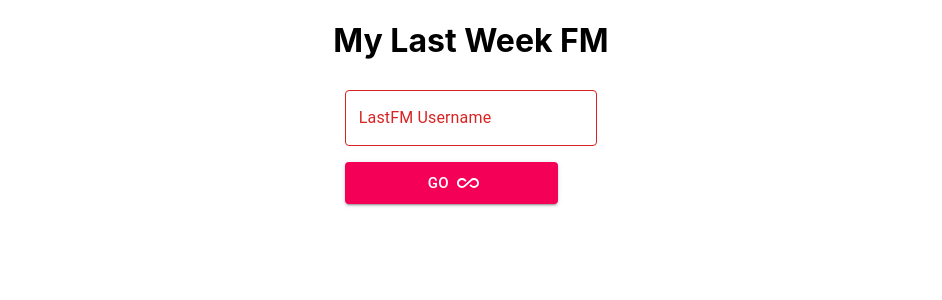
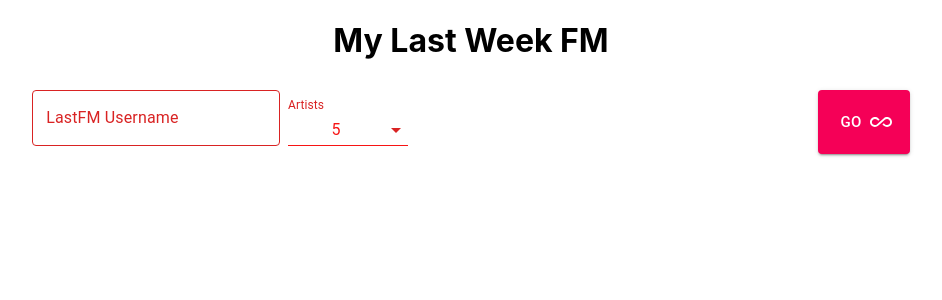
Before and after one commit to talitastravassos/my-last-fm, a React (Create React App) app: page / in a window 1280 px wide. Shown: the top 300 px of the page, without its empty margins (169-1111 px from the left). Built offline with nearby package versions, Linux system fonts and the light colour scheme.

Commit message:
added select input component

```diff
--- a/src/App.js
+++ b/src/App.js
@@ -1,19 +1,18 @@
 import { Button, makeStyles } from '@material-ui/core';
 import { AllInclusive } from '@material-ui/icons';
-import React from 'react';
+import React, { useContext, useEffect, useState } from 'react';
 import './App.scss';
 import Box from './components/Box';
 import Input from './components/Input';
+import SelectInput from './components/SelectInput';
 import { LastFMContext } from './context/LastFMContext';
 
 const useStyles = makeStyles((theme) => ({
   root: {
     display: 'flex',
-    flexDirection: 'column',
-
+    justifyContent: 'space-around',
     '& > *': {
       margin: theme.spacing(1),
-      width: '25ch',
     },
   },
   container: {
@@ -25,18 +24,22 @@
 
 function App() {
   const classes = useStyles();
-  const [username, setUsername] = React.useState('');
+  const [username, setUsername] = useState('');
+  const [numberOfArtists, setNumberOfArtists] = useState(5);
+
   const {
     action: { getUsernameData, formatMessage },
     state: { userData, message },
-  } = React.useContext(LastFMContext);
+  } = useContext(LastFMContext);
 
-  React.useEffect(() => {
+  useEffect(() => {
     console.log(userData);
+
     if (userData) {
-      formatMessage(10);
+      formatMessage(numberOfArtists);
     }
-  }, [userData, formatMessage]);
+
+  }, [userData, formatMessage, numberOfArtists]);
 
   const handleSubmit = async (event) => {
     event.preventDefault();
@@ -46,8 +49,9 @@
   return (
     <div className='App'>
       <h1>My Last Week FM</h1>
-      <div className={classes.container}>
+      <div>
         <form onSubmit={handleSubmit} className={classes.root}>
+          <div style={{ display: 'flex' }}>
             <Input
               name={'username'}
               value={username}
@@ -55,6 +59,13 @@
               placeholder={'Your LastFM Username'}
               label={'LastFM Username'}
             />
+            <SelectInput
+              value={numberOfArtists}
+              label={'Artists'}
+              items={[5, 10, 15, 20, 30]}
+              onChange={(e) => setNumberOfArtists(e.target.value)}
+            />
+          </div>
           <Button
             variant='contained'
             color='secondary'
--- a/src/components/Input.js
+++ b/src/components/Input.js
@@ -2,10 +2,6 @@
 import React from 'react';
 
 const useStyles = makeStyles((theme) => ({
-  textField: {
-    marginLeft: theme.spacing.unit,
-    marginRight: theme.spacing.unit,
-  },
   cssLabel: {
     '&:not(hover):not($disabled):not($cssFocused):not($error)': {
       color: '#d92323',
@@ -15,6 +11,7 @@
     },
   },
   cssOutlinedInput: {
+    color: '#d92323',
     '&:not(hover):not($disabled):not($cssFocused):not($error) $notchedOutline': {
       borderColor: '#d92323', //default
     },
@@ -40,7 +37,6 @@
     <TextField
       label={label}
       placeholder={placeholder}
-      classes={classes.textField}
       name={name}
       value={value}
       variant='outlined'
--- /dev/null
+++ b/src/components/SelectInput.js
@@ -0,0 +1,61 @@
+import { FormControl, InputLabel, makeStyles, MenuItem, Select } from '@material-ui/core';
+import React from 'react';
+
+const useStyles = makeStyles((theme) => ({
+  formControl: {
+    margin: theme.spacing(1),
+    minWidth: 120,
+  },
+  selectEmpty: {
+    marginTop: theme.spacing(2),
+  },
+  select: {
+    color: '#f71414',
+    '&:before': {
+      borderColor: '#f71414',
+    },
+    '&:after': {
+      borderColor: '#d92323',
+    },
+    '&:hover': {
+      borderColor: '#f71414',
+    },
+  },
+  icon: {
+    fill: '#d92323',
+  },
+  label: {
+    color: '#d92323',
+    '&.Mui-focused': {
+      color: '#f71414',
+    },
+  },
+}));
+
+export default function SelectInput({ label, value, items, onChange }) {
+  const classes = useStyles();
+
+  return (
+    <FormControl className={classes.formControl}>
+      <InputLabel className={classes.label}>{label}</InputLabel>
+      <Select
+        value={value}
+        onChange={onChange}
+        className={classes.select}
+        inputProps={{
+          classes: {
+            icon: classes.icon,
+          },
+        }}
+      >
+        {items
+          ? items.map((item, index) => (
+            <MenuItem value={item} key={index}>
+              {item}
+            </MenuItem>
+          ))
+          : ''}
+      </Select>
+    </FormControl>
+  );
+}
```
Lines whose indentation alone changed are shown as unchanged.
